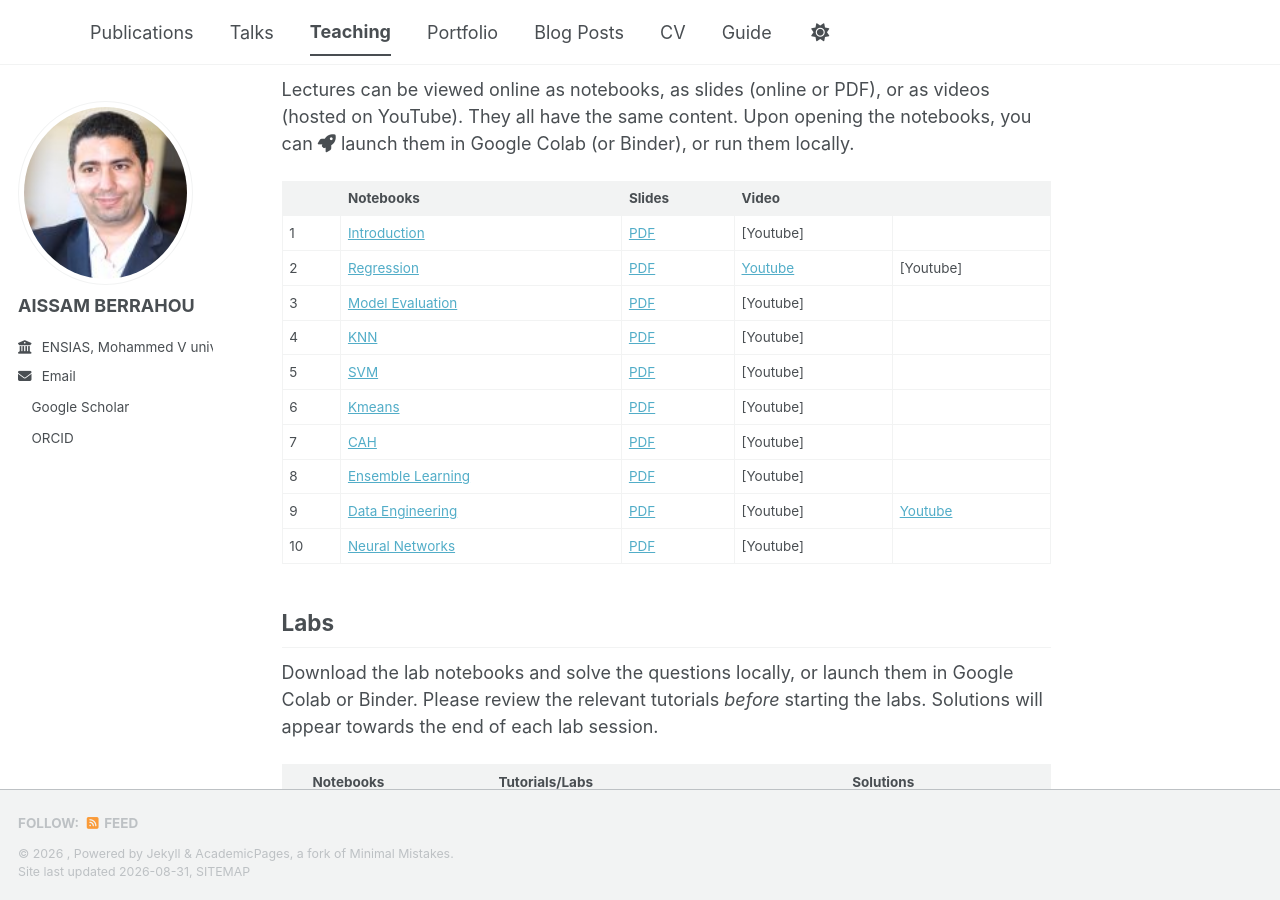
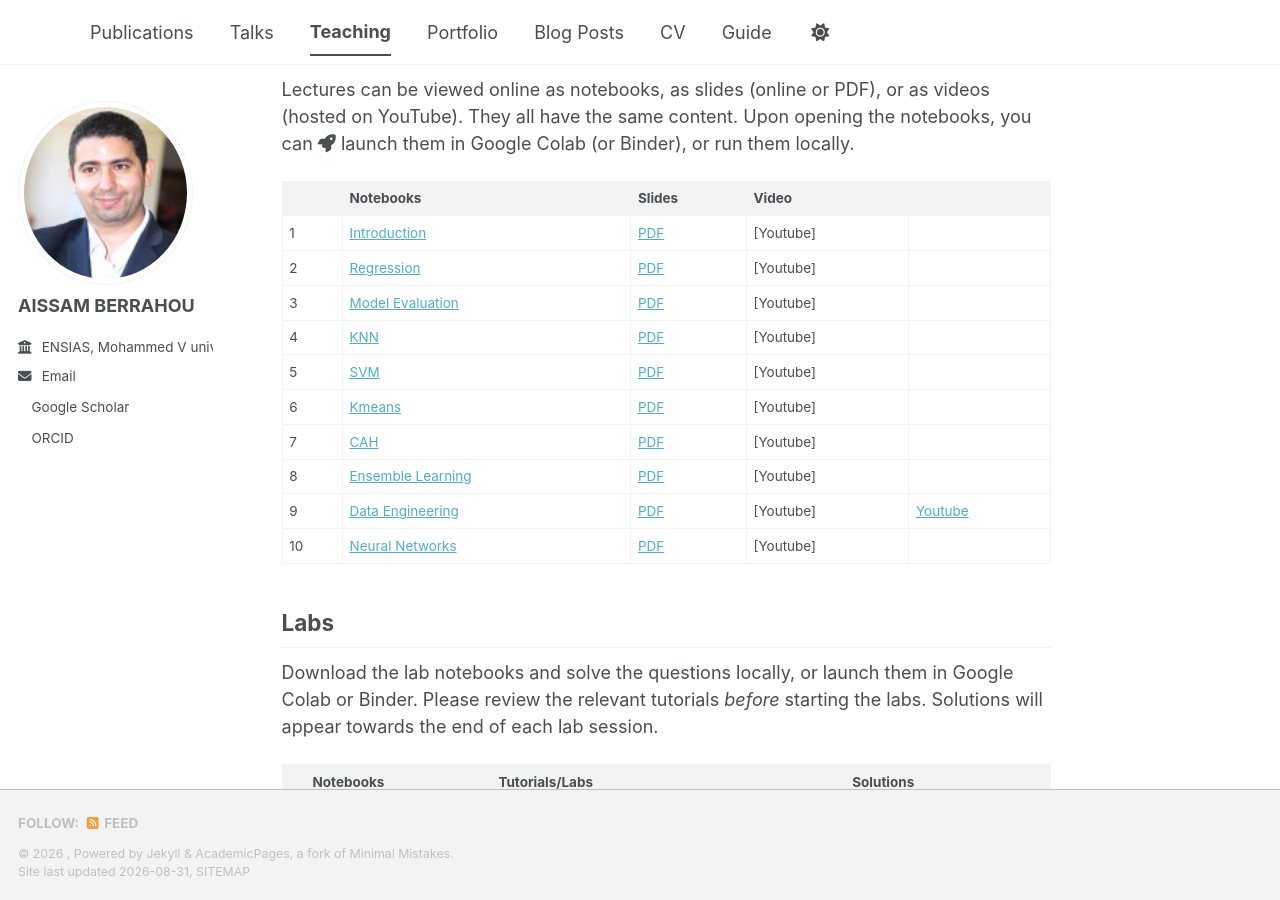
Before and after one commit to aissamberrahou/aissamberrahou.github.io, a Jekyll site: the page built from _teaching/2014-spring-teaching-1.md, in a window 1280 px wide and 900 px high, scrolled down 450 px. Built offline with Jekyll 4.4.1, drawn with Linux system fonts in a browser that asks for light colours; a style sheet for code colours, icons or effects is not loaded.

Commit message:
Update 2014-spring-teaching-1.md

```diff
--- a/_teaching/2014-spring-teaching-1.md
+++ b/_teaching/2014-spring-teaching-1.md
@@ -21,8 +21,8 @@ Upon opening the notebooks, you can <i class="fas fa-rocket"></i> launch them in
 
 |   | Notebooks          |     Slides     |    Video   |
 |:--|:-------------------|----------------|------------|
-| 1 | [Introduction](https://ml-course.github.io/master/notebooks/introduction/)               | [PDF](https://github.com/ML-course/master/blob/master/slides_pdf/01%20-%20Introduction.pdf)         | [Youtube] |
-| 2 | [Regression]()           | [PDF](https://github.com/aissamberrahou/aissamberrahou.github.io/blob/master/files/R%C3%A9gression2025.pdf)      | [Youtube](https://github.com/aissamberrahou/aissamberrahou.github.io/blob/master/files/R%C3%A9gression2025.pdf) |[Youtube] |
+| 1 | [Introduction](https://ml-course.github.io/master/notebooks/introduction/)| [PDF](https://github.com/ML-course/master/blob/master/slides_pdf/01%20-%20Introduction.pdf)         | [Youtube] |
+| 2 | [Regression]()           | [PDF](https://github.com/aissamberrahou/aissamberrahou.github.io/blob/master/files/R%C3%A9gression2025.pdf)      | [Youtube] |
 | 3 | [Model Evaluation](https://ml-course.github.io/master/notebooks/model-evaluation)       | [PDF](https://github.com/ML-course/master/blob/master/slides_pdf/03%20-%20Model%20Evaluation.pdf)    | [Youtube] |
 | 4 | [KNN](https://ml-course.github.io/master/notebooks/ensemble-learning)  | [PDF](https://github.com/ML-course/master/blob/master/slides_pdf/04%20-%20Ensemble%20Learning.pdf)  | [Youtube] |
 | 5 | [SVM](https://ml-course.github.io/master/notebooks/ensemble-learning)   | [PDF](https://github.com/ML-course/master/blob/master/slides_pdf/04%20-%20Ensemble%20Learning.pdf)  | [Youtube] |
```
